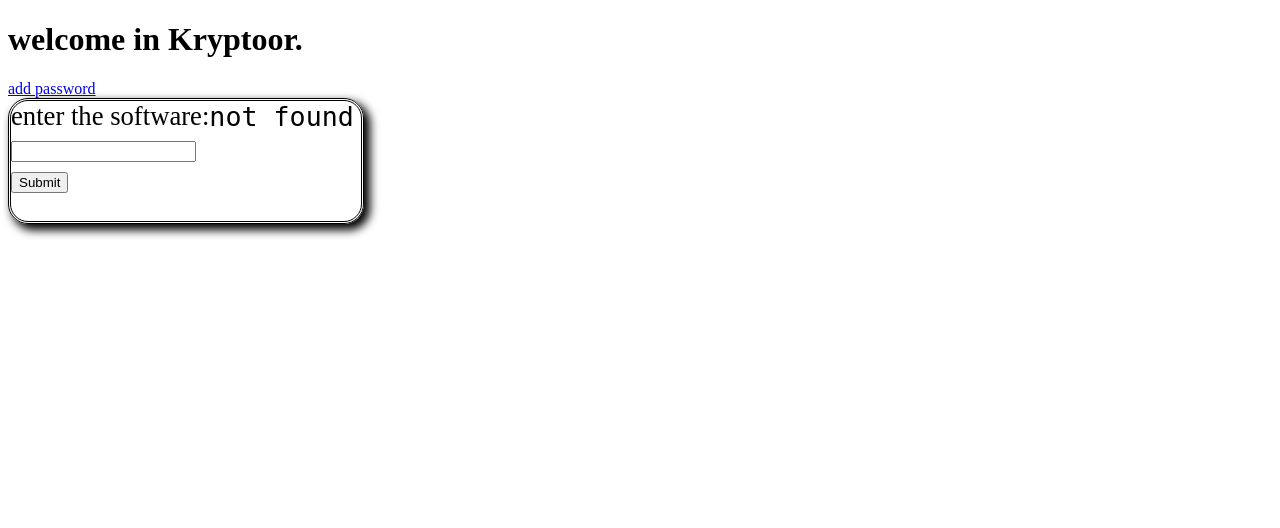
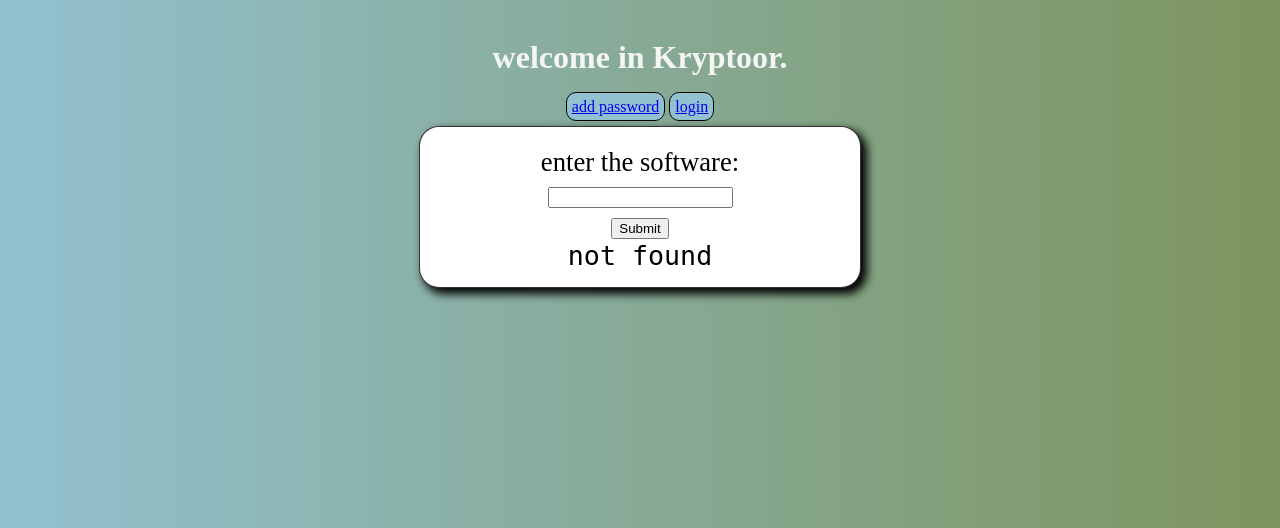
Before and after one commit to steiyve/Kryptoor, a Flask app: page / in a window 1280 px wide. Shown: the top 528 px of the page. Run offline with Flask 3, Linux system fonts and the light colour scheme; parts of the project's set-up code (start-up, migrations or seed data) failed here and were passed over.

Commit message:
on peut changer le nip + formatage page index.html

```diff
--- a/main.py
+++ b/main.py
@@ -54,7 +54,7 @@
     try:
         return render_template('index.html', pwd=load(soft))
     except:
-        return render_template("index.html", pwd="not found")
+        return render_template("index.html", pwd="")
 
 def load(soft: str) -> str:
     """
@@ -102,11 +102,14 @@
     """
     try:
         db = SessionLocal()
+        print(len(db.query(models.PasswordDB).where(models.PasswordDB.soft==soft).all()))
+        if len(db.query(models.PasswordDB).where(models.PasswordDB.soft==soft).all()) !=0:
+            return changepassword(soft, password)
         if len([i for i in db.query(models.PasswordDB).all()]) == 0:
             id = 1
         else:
             id = db.query(models.PasswordDB).order_by(models.PasswordDB.id.desc()).first().id + 1
-        item = models.PasswordDB(id=id, name=soft, password=password)
+        item = models.PasswordDB(id=id, soft=soft, password=password)
         key = load_key()
         item.password = encrypt_password(item.password, key).decode()
         db.add(item)
@@ -114,6 +117,15 @@
     finally:
         db.close()
 
+def changepassword(soft: str, password: str) -> None:
+    key = load_key()
+    try:
+        db = SessionLocal()
+        item = db.query(models.PasswordDB).where(models.PasswordDB.soft == soft).first()
+        item.password = encrypt_password(password, key).decode()
+        db.commit()
+    finally:
+        db.close()
 
 def load_key() -> bytes:
     """
--- a/models.py
+++ b/models.py
@@ -3,5 +3,5 @@
 class PasswordDB(Base):
     __tablename__ = 'password'
     id = Column(Integer, unique=True, primary_key=True, index=True)
-    name = Column(String(50),unique=False)
+    soft = Column(String(50),unique=False)
     password = Column(String(500),unique=False)
--- a/static/style.css
+++ b/static/style.css
@@ -1,11 +1,30 @@
+header{
+    margin: auto;
+    text-align: center;
+    color: whitesmoke;
+    padding: 10px;
+}
+a{
+    border: 1px solid rgb(0,0,0);
+    background-color: #92c1d0;
+    border-radius: 10px;
+    padding: 5px;
+}
+
+body{
+    background-image: linear-gradient(to right, #92c1d0, #7d945d);
+}
+
 #input_form{
+    background-color: white;
     align-content: center;
-    border: double;
     box-shadow: 5px 5px 10px 1px #000000;
     border-radius: 20px;
-    width: 350px;
+    width: 400px;
     height: 120px;
     font-size: 20pt;
-    display: flex;
-
+    border: 1px solid rgba(0, 0, 0, 0.8);
+    padding: 20px;
+    text-align: center;
+    margin: auto;
 }
--- a/template/index.html
+++ b/template/index.html
@@ -8,11 +8,14 @@
 </head>
 <body>
     <main>
+        <header>
         <h1>welcome in Kryptoor.</h1>
-        <nav>
-            <a href="/add_pwd_form">add password</a>
-            <br>
-        </nav>
+            <nav>
+                <a href="/add_pwd_form">add password</a>
+                <a href="/login">login</a>
+                <br>
+            </nav>
+        </header>
         <div id = "input_form">
             <form action="/get_pwd">
                 <label for="soft">enter the software:</label><br>
```
